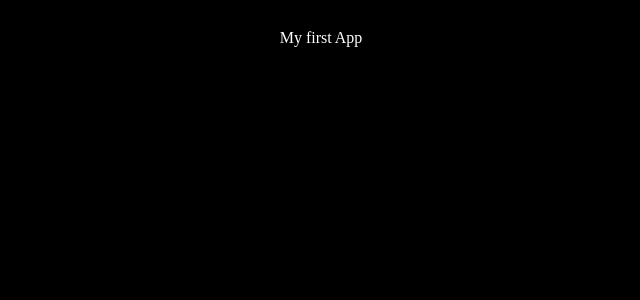
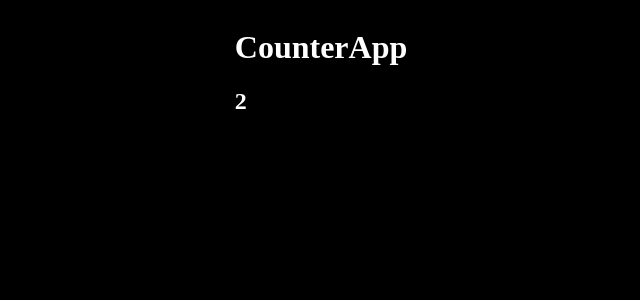
Before and after one commit to taberoajorge/zero2master, a React (Create React App) app in the folder counter-app/: page / in a window 1280 px wide. Shown: the top 300 px of the page, without its empty margins (319-959 px from the left). Built offline with nearby package versions, Linux system fonts and the light colour scheme.

Commit message:
ToDo: Make a new component, with proptypes

```diff
--- a/counter-app/src/App.js
+++ b/counter-app/src/App.js
@@ -2,11 +2,12 @@ import React from "react";
 import PropTypes from 'prop-types';
 
 
-const App = ({ saludo }) => {
+const App = ({ saludo, subtitle }) => {
 
     return (
         <>
             <h1>{saludo}</h1>
+            <h3>{subtitle}</h3>
             {/* <h1> {JSON.stringify(greeting, null, 5)} </h1> */}
             <p>My first App</p>
         </>
@@ -18,4 +19,8 @@ App.propTypes = {
     other: PropTypes.number.isRequired,
 }
 
+App.defaultProps = {
+    subtitle: 'Hola'
+}
+
 export default App;
--- /dev/null
+++ b/counter-app/src/CounterApp.js
@@ -0,0 +1,17 @@
+import React from 'react'
+import PropTypes from 'prop-types';
+
+function CounterApp({ value }) {
+  return (
+    <>
+      <h1>CounterApp</h1>
+      <h2>{value}</h2>
+    </>
+  )
+}
+
+CounterApp.propTypes = {
+  value: PropTypes.number.isRequired
+}
+
+export default CounterApp
--- a/counter-app/src/index.js
+++ b/counter-app/src/index.js
@@ -1,6 +1,7 @@
 import React from 'react';
 import ReactDOM from 'react-dom';
 import App from './App';
+import CounterApp from './CounterApp';
 import './index.css';
 
-ReactDOM.render(<App />, document.getElementById('root'));
+ReactDOM.render(<CounterApp value={2} />, document.getElementById('root'));
```
